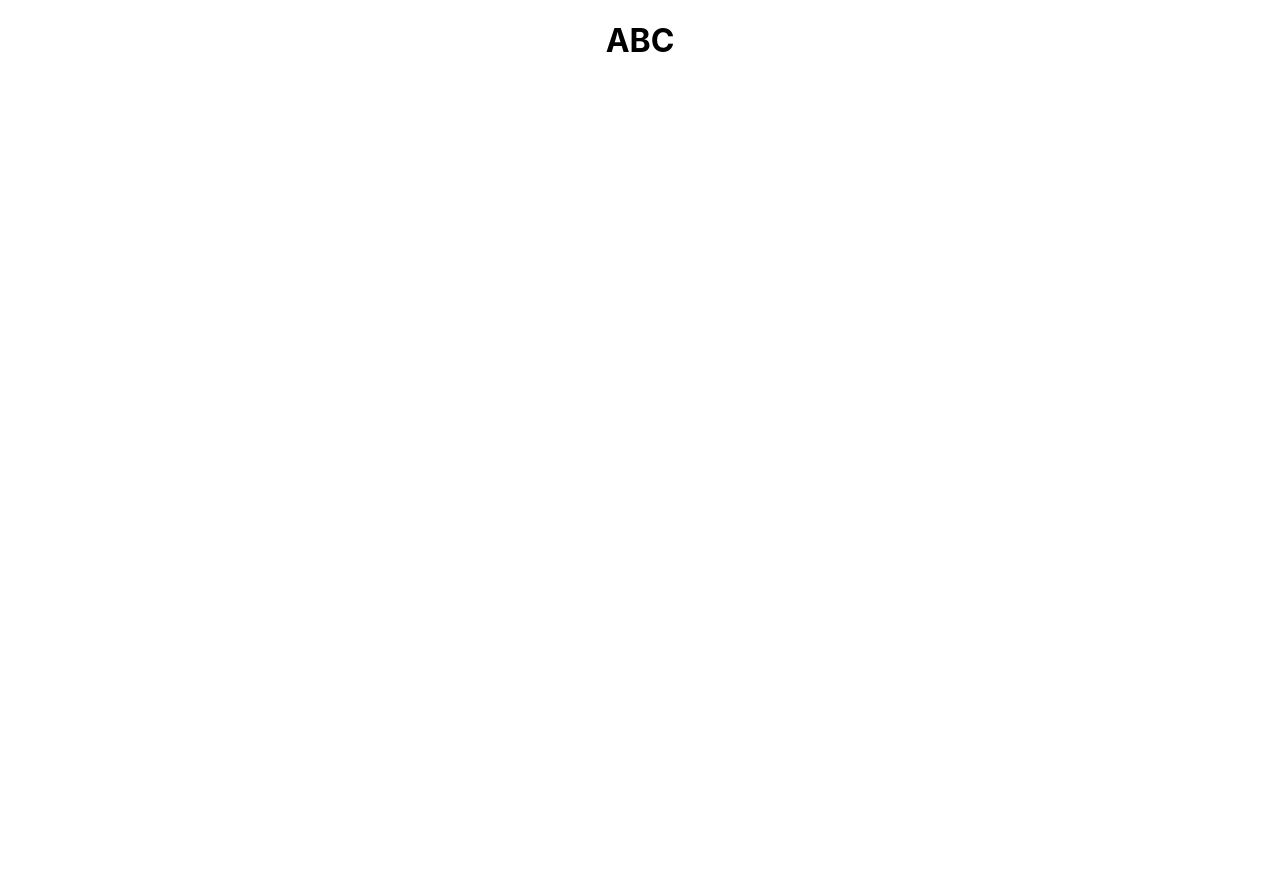
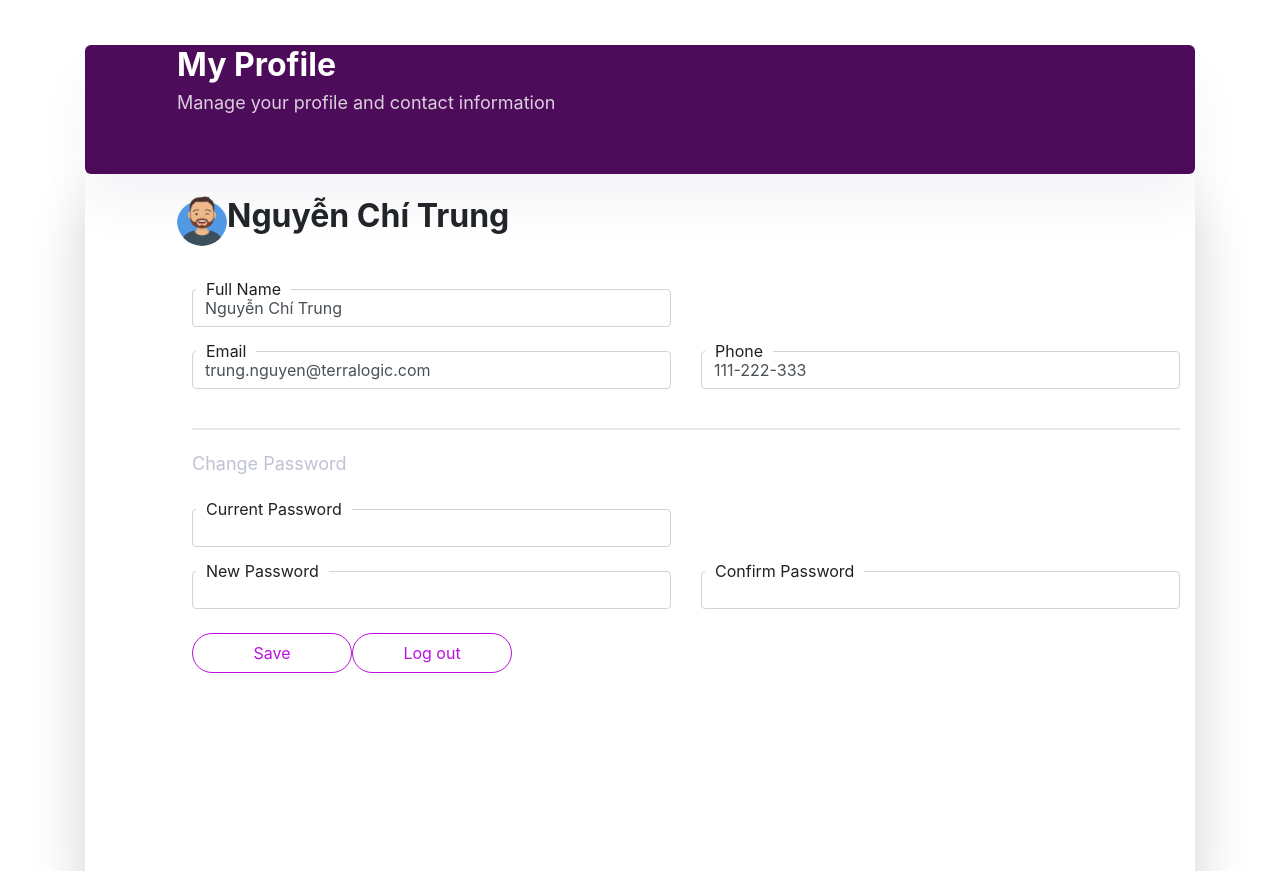
Before and after one commit to trung1310/Assignment2_LoginForm, a React (Create React App) app in the folder assignment_2_login_form/: page / in a window 1280 px wide. Before the commit the page ends 800 px from the top, so only its background shows below. Built offline with nearby package versions, Linux system fonts and the light colour scheme.

Commit message:
Create layout profile page

```diff
--- a/assignment_2_login_form/public/index.html
+++ b/assignment_2_login_form/public/index.html
@@ -10,21 +10,13 @@
       content="Web site created using create-react-app"
     />
     <link rel="apple-touch-icon" href="%PUBLIC_URL%/logo192.png" />
-    <!--
-      manifest.json provides metadata used when your web app is installed on a
-      user's mobile device or desktop. See https://developers.google.com/web/fundamentals/web-app-manifest/
-    -->
+
     <link rel="manifest" href="%PUBLIC_URL%/manifest.json" />
-    <!--
-      Notice the use of %PUBLIC_URL% in the tags above.
-      It will be replaced with the URL of the `public` folder during the build.
-      Only files inside the `public` folder can be referenced from the HTML.
 
-      Unlike "/favicon.ico" or "favicon.ico", "%PUBLIC_URL%/favicon.ico" will
-      work correctly both with client-side routing and a non-root public URL.
-      Learn how to configure a non-root public URL by running `npm run build`.
-    -->
-    <title>React App</title>
+    <title>Assignment 2 - LoginForm</title>
+
+    <!-- Bootstrap cdn -->
+    <link rel="stylesheet" href="https://stackpath.bootstrapcdn.com/bootstrap/4.3.1/css/bootstrap.min.css" integrity="sha384-ggOyR0iXCbMQv3Xipma34MD+dH/1fQ784/j6cY/iJTQUOhcWr7x9JvoRxT2MZw1T" crossorigin="anonymous">
   </head>
   <body>
     <noscript>You need to enable JavaScript to run this app.</noscript>
--- a/assignment_2_login_form/src/App.js
+++ b/assignment_2_login_form/src/App.js
@@ -1,10 +1,12 @@
-import React from "react";
-import "./App.scss";
+import React from 'react';
+import './App.scss';
+import Login from './containers/Profile/Profile';
+import Profile from './containers/Profile/Profile';
 
 function App() {
   return (
-    <div className="App">
-      <h1>ABC</h1>
+    <div className='App'>
+        <Profile />
     </div>
   );
 }
--- a/assignment_2_login_form/src/App.scss
+++ b/assignment_2_login_form/src/App.scss
@@ -1,6 +1,6 @@
-.App {
-  text-align: center;
-}
+// .App {
+//   text-align: center;
+// }
 
 // .App-logo {
 //   height: 40vmin;
--- /dev/null
+++ b/assignment_2_login_form/src/components/Button/Button.js
@@ -0,0 +1,8 @@
+import React from 'react'
+import classes from './button.module.scss'
+
+export default function Button(props) {
+    return (
+    <button type="button" className={classes.btnDefault}>{props.name}</button>
+    )
+}
--- /dev/null
+++ b/assignment_2_login_form/src/components/Button/button.module.scss
@@ -0,0 +1,11 @@
+$colorButtonStyle: #bd10e0;
+$bgButton: #fff;
+
+.btnDefault{
+    width: 160px;
+    height: 40px;
+    border-radius: 50px;
+    background-color: $bgButton;
+    color: $colorButtonStyle;
+    border: 1px solid $colorButtonStyle;
+}
--- /dev/null
+++ b/assignment_2_login_form/src/containers/Profile/Profile.js
@@ -0,0 +1,68 @@
+import React from 'react';
+import classes from './profile.module.scss';
+import Avatar from '../../assets/images/avatar.png'
+import Button from '../../components/Button/Button'
+
+export default function Profile() {
+  return (
+    <div className='container'>
+      <header>
+        <h1 className={classes.title}>My Profile</h1>
+        <h6 className={classes.subtitle}>
+          Manage your profile and contact information
+        </h6>
+      </header>
+      <section>
+          <div className={classes.profile}>
+              <img className={classes.image} src={Avatar}/>
+              <h3 className={classes.name}>Nguyễn Chí Trung</h3>
+          </div>
+        <form className='form-group col-md-12'>
+          <div className='row mb-2'>
+            <div className='form-group col-md-6'>
+              <label className={classes.labelName} className="text-center" for='fullName'>Full Name</label>
+              <input className='form-control' type='text' id='fullName' value='Nguyễn Chí Trung'/>
+            </div>
+          </div>
+
+          <div className='row mb-2'>
+            <div className='form-group col-md-6'>
+              <label className={classes.labelEmail} for='email'>Email</label>
+              <input className='form-control' type='email' id='emailInput' value='trung.nguyen@terralogic.com'/>
+            </div>
+
+            <div className='form-group col-md-6'>
+              <label className={classes.labelPhone} for='phone'>Phone</label>
+              <input className='form-control' type='text' id='phoneInput' value='111-222-333'/>
+            </div>
+          </div>
+
+          <div className={classes.line}></div>
+          <p className={classes.changePass}>Change Password</p>
+
+          <div className='row mb-2'>
+            <div className='form-group col-md-6'>
+              <label className={classes.labelCurrentPassword} for='currentPassword'>Current Password</label>
+              <input className='form-control' type='password' id='currentPasswordInput'/>
+            </div>
+          </div>
+
+          <div className='row mb-2'>
+            <div className='form-group col-md-6'>
+              <label className={classes.labelNewPassword} for='newPassword'>New Password</label>
+              <input className='form-control' type='password' id='newPasswordInput'/>
+            </div>
+
+            <div className='form-group col-md-6'>
+              <label className={classes.labelConfirmPassword} for='confirmPassword'>Confirm Password</label>
+              <input className='form-control' type='password' id='confirmPasswordInput'/>
+            </div>
+          </div>
+
+          <Button className={classes.btnSave} id='btnSave' name='Save'/>
+          <Button className={classes.btnLogout} id='btnLogout' name='Log out'/>
+        </form>
+      </section>
+    </div>
+  );
+}
--- a/assignment_2_login_form/src/containers/Profile/profile.module.scss
+++ b/assignment_2_login_form/src/containers/Profile/profile.module.scss
@@ -0,0 +1,107 @@
+$headerColor: #4d0c5a;
+$colorFontHeader: #fff;
+$colorFontSection: #212020;
+$colorFontChangePass: #bfc2d3;
+$pLabel: 0 10px;
+$pLeft: 92px;
+$mLine: 23px 0;
+
+@mixin fontStyle {
+  font-weight: bold;
+  font-stretch: normal;
+  font-style: normal;
+  line-height: normal;
+  letter-spacing: normal;
+}
+
+  header {
+    width: 100%;
+    height: 129px;
+    border-radius: 6px;
+    box-shadow: 0 30px 50px 0 rgba(45, 44, 101, 0.05);
+    background-color: $headerColor;
+    padding-left: $pLeft;
+    margin-top: 45px;
+
+    .title {
+      @include fontStyle();
+      font-size: 32px;
+      color: $colorFontHeader;
+    }
+
+    .subtitle {
+      @include fontStyle();
+      font-weight: normal;;
+      font-size: 18px;
+      color: $colorFontHeader;
+      opacity: 0.8;
+    }
+  }
+
+  section {
+    padding-left: $pLeft;
+    height: 697px;
+    box-shadow: 0 30px 50px 0 rgba(26, 25, 62, 0.2);
+
+    .profile {
+      display: flex;
+      padding-top: 22px;
+      .image {
+        width: 50px;
+        height: 50px;
+        border-radius: 50px;
+      }
+      .name{
+          @include fontStyle();
+          font-size: 32px;
+      }
+    }
+
+    form{
+        margin-top: 43px;
+        .line{
+            width: 100%;
+            height: 2px;
+            margin: $mLine;
+            opacity: 0.4;
+            border: solid 1px #bfc2d3;
+        }
+
+        .changePass{
+            @include fontStyle();
+            font-size: 18px;
+            font-weight: normal;
+            margin-bottom: 35px;
+            color: $colorFontChangePass;
+        }
+
+        input{
+            position: relative;
+            color: $colorFontSection;
+
+        }
+        label{
+            position: absolute;
+            top: -12px;
+            left: 19px;
+            z-index: 1;
+            height: 20px;
+
+            background-color: #fff;
+            border: none;
+            color: $colorFontSection;
+
+            padding: $pLabel;
+        }
+
+        .btnSave{
+
+            width: 180px;
+            height: 60px;
+            border-radius: 30px;
+            background-color: blue;
+        }
+    }
+
+
+  }
```
Also changed, not shown: assignment_2_login_form/src/containers/Profile/index.js (deleted, +0 -9 lines), assignment_2_login_form/src/assets/images/avatar.png (added), assignment_2_login_form/src/components/Button/index.js (deleted).
